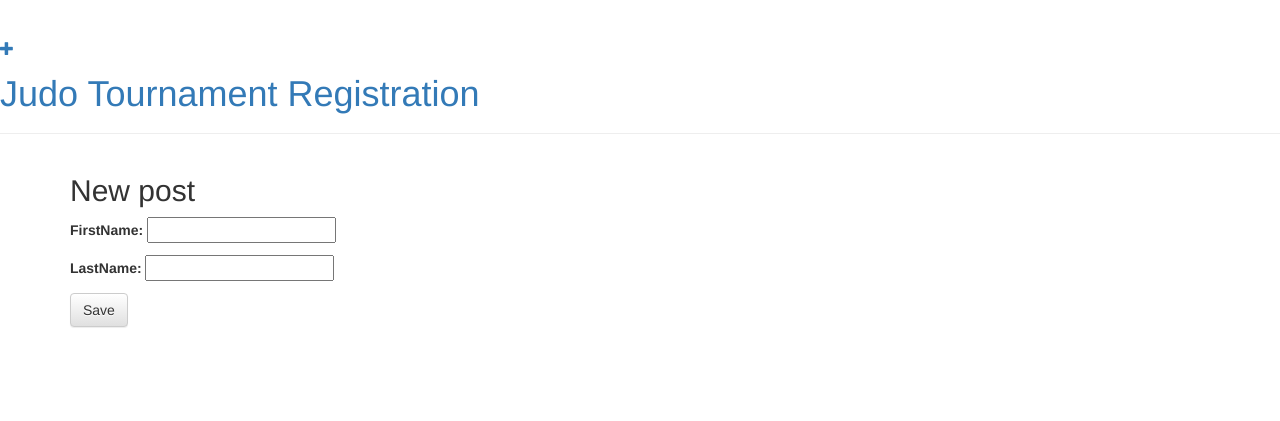
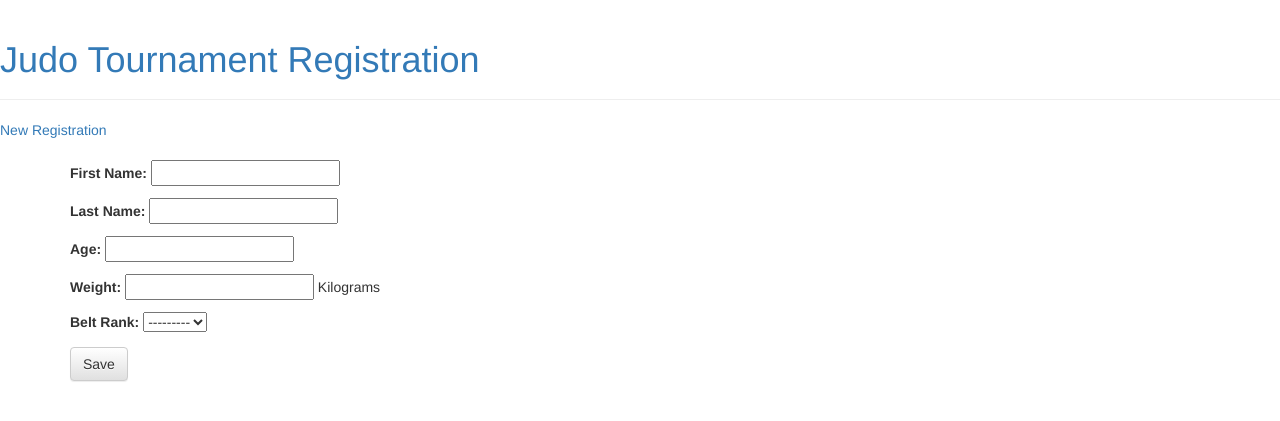
Before and after one commit to seaneriksson/judo, a Django app: page /registration/new in a window 1280 px wide. Shown: the top 421 px of the page. Run offline with Django 3.2, Linux system fonts and the light colour scheme; some libraries are stand-ins or nearby versions.

Commit message:
updated database and registration system

```diff
--- a/registration/forms.py
+++ b/registration/forms.py
@@ -6,4 +6,4 @@ class PostForm(forms.ModelForm):
 
     class Meta:
         model = Registration
-        fields = ('firstName', 'lastName',)
+        fields = ('firstName', 'lastName', 'age', 'weight', 'rank')
--- a/registration/models.py
+++ b/registration/models.py
@@ -2,10 +2,21 @@ from django.conf import settings
 from django.db import models
 from django.utils import timezone
 
+BELT_CHOICES = (
+	('white', 'White'),
+	('yellow', 'Yellow'),
+	('green', 'Green'),
+	('brown', 'Brown'),
+	('black', 'Black'),
+)
+
 
 class Registration(models.Model):
-    firstName = models.CharField(max_length=200)
-    lastName = models.CharField(max_length=200)
+    firstName = models.CharField(max_length=50, verbose_name="First Name", blank=False, null=False)
+    lastName = models.CharField(max_length=50, verbose_name="Last Name", blank=False, null=False)
+    age = models.IntegerField(verbose_name="Age", blank=False, null=False)
+    weight = models.IntegerField(verbose_name="Weight", help_text="Kilograms", blank=False, null=False)
+    rank = models.CharField(max_length=6, choices=BELT_CHOICES, verbose_name="Belt Rank", blank=False, null=False)
 
 
     def publish(self):
--- a/registration/templates/registration/base.html
+++ b/registration/templates/registration/base.html
@@ -9,9 +9,9 @@
     </head>
     <body>
         <div class="page-header">
-            <a href="{% url 'post_new' %}" class="top-menu"><span class="glyphicon glyphicon-plus"></span></a>
             <h1><a href="/">Judo Tournament Registration</a></h1>
         </div>
+        <a href="{% url 'post_new' %}">New Registration</a>
         <div class="content container">
             <div class="row">
                 <div class="col-md-8">
--- a/registration/templates/registration/post_edit.html
+++ b/registration/templates/registration/post_edit.html
@@ -1,7 +1,7 @@
 {% extends 'registration/base.html' %}
 
 {% block content %}
-    <h2>New post</h2>
+    <h2></h2>
     <form method="POST" class="post-form">{% csrf_token %}
         {{ form.as_p }}
         <button type="submit" class="save btn btn-default">Save</button>
--- /dev/null
+++ b/registration/templates/registration/registration_error.html
@@ -0,0 +1,6 @@
+<html>
+<header><title>Registration Error</title></header>
+<body>
+Use your browser's back button and try again.
+</body>
+</html>
--- a/registration/views.py
+++ b/registration/views.py
@@ -13,7 +13,7 @@ def post_new(request):
         if form.is_valid():
             post = form.save(commit=False)
             post.save()
-            return render(request, 'registration/post_edit.html', {'form': form})
+            return render(request, 'registration/registration_success.html', {'form': form})
             ##print success
     else:
         form = PostForm()
```
Also changed, not shown: registration/templates/registration/registration_success.html (added, +9 -0 lines), registration/migrations/0002_auto_20190101_1548.py (added).
